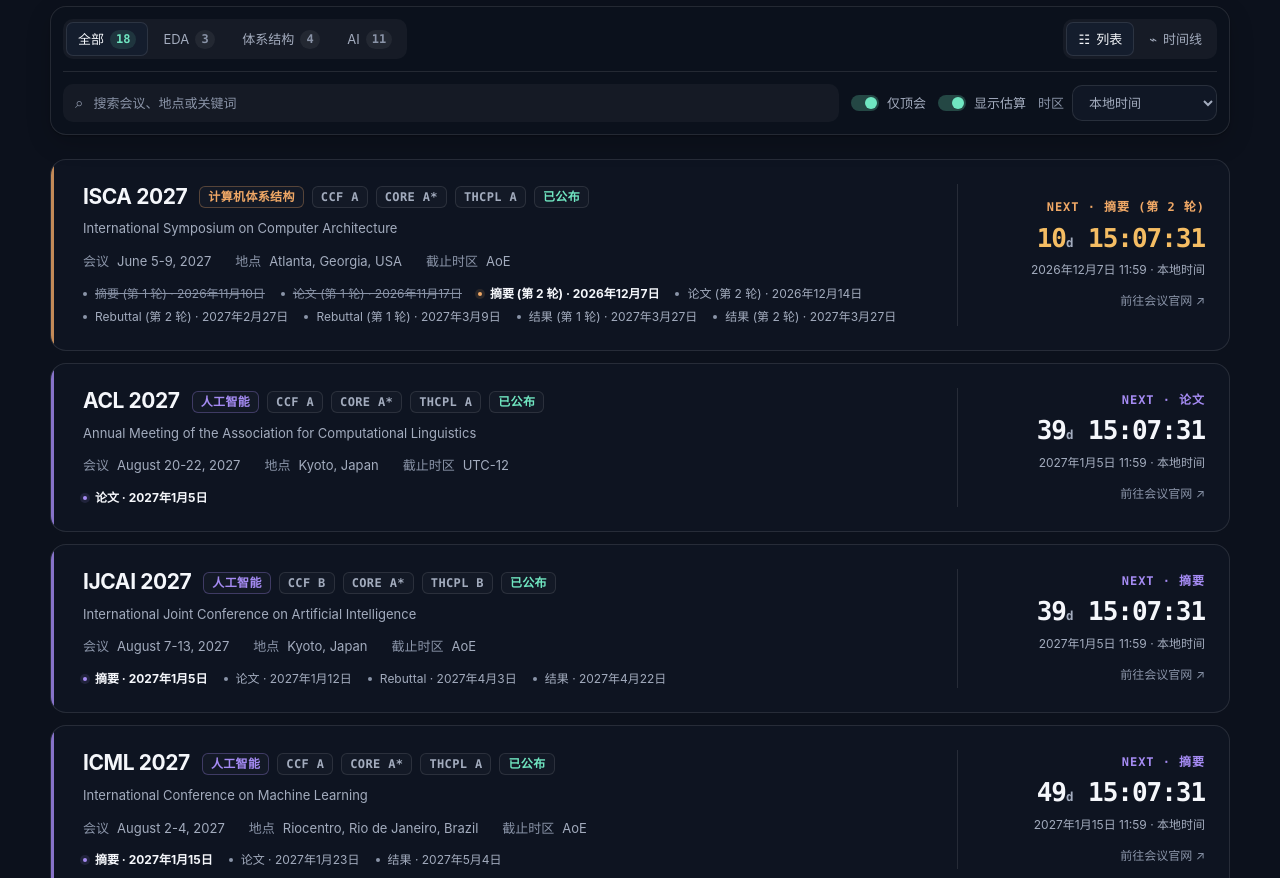
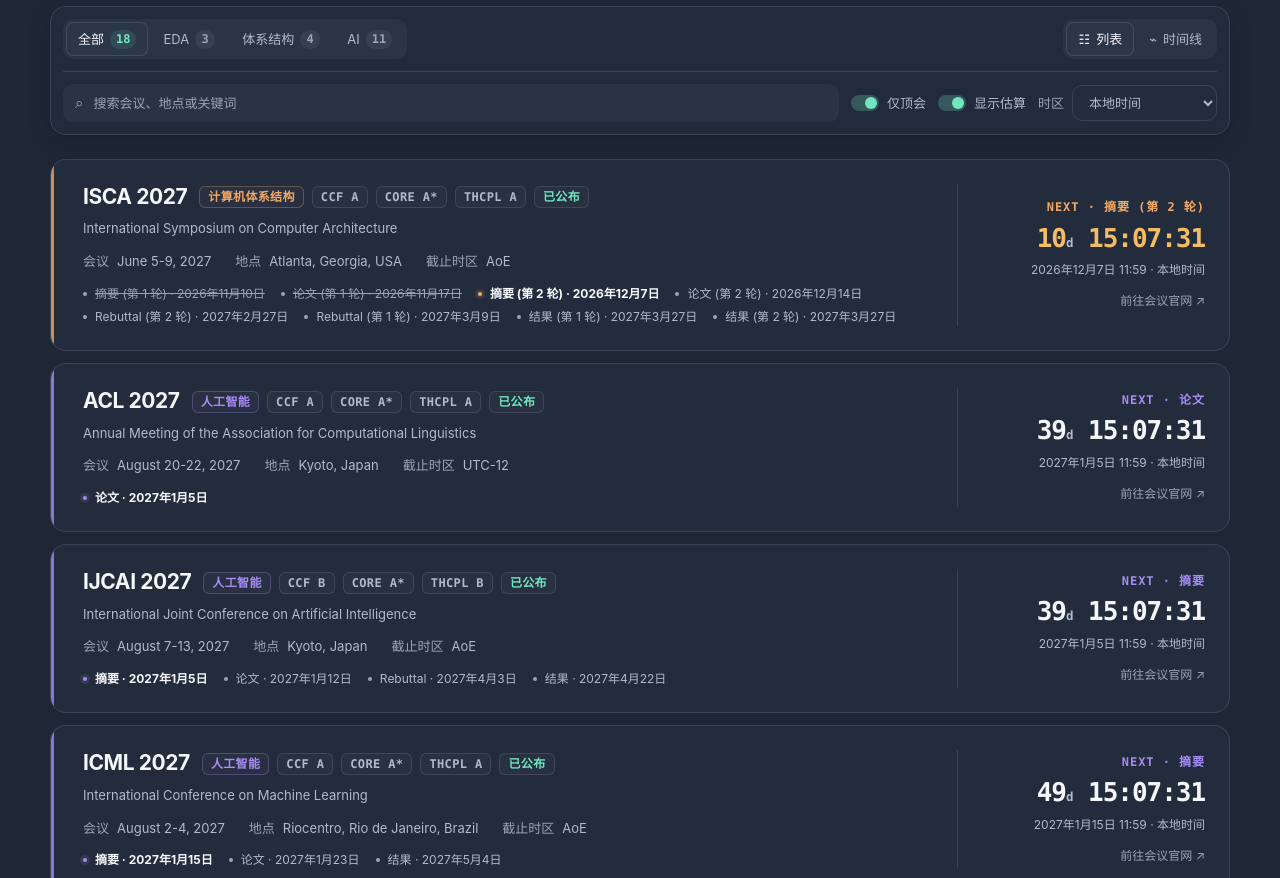
Before and after one commit to FCHXWH823/Conf-Tracker, a plain HTML site: page docs/index.html in a window 1280 px wide. Shown: the part 730-1608 px from the top of the page. Drawn offline with Linux system fonts and the light colour scheme.

Commit message:
Soften background from near-black to slate blue-grey
Text greys brightened to keep AA contrast on the lighter surfaces.

Co-Authored-By: Claude Opus 5.5 <noreply@anthropic.com>

```diff
--- a/docs/style.css
+++ b/docs/style.css
@@ -2,16 +2,16 @@
    Conf Radar — design tokens (see design/DESIGN.md)
    ========================================================================== */
 :root {
-  /* colour — tinted greys, contrast measured on --night */
-  --ink: #f5f7fb;            /* 18:1 */
-  --muted: #a3acbe;          /* 8.4:1 — secondary text */
-  --faint: #8a94a8;          /* 6.4:1 — tertiary text, still AA */
-  --night: #080b12;
-  --night-2: #0c111c;
-  --panel: #101725;
-  --panel-2: #141d2d;
-  --line: rgba(255,255,255,.1);
-  --line-bright: rgba(255,255,255,.18);
+  /* colour — soft slate blue-grey; contrast measured on --panel */
+  --ink: #f5f7fb;            /* 15:1 */
+  --muted: #b1bacb;          /* 7.2:1 on cards — secondary text */
+  --faint: #9aa4b8;          /* 5.6:1 on cards — tertiary text, AA */
+  --night: #1a2130;
+  --night-2: #1f2737;
+  --panel: #232c3d;
+  --panel-2: #2c3649;
+  --line: rgba(255,255,255,.11);
+  --line-bright: rgba(255,255,255,.2);
   --mint: #70e6c1;
   --eda: #72dfc2;
   --arch: #f0a866;
@@ -35,8 +35,8 @@
 
   /* shape & depth */
   --r-sm: 6px; --r-md: 10px; --r-lg: 16px; --r-xl: 22px;
-  --shadow-1: 0 1px 2px rgba(0,0,0,.3), 0 8px 24px rgba(0,0,0,.18);
-  --shadow-2: 0 2px 4px rgba(0,0,0,.3), 0 28px 80px rgba(0,0,0,.35);
+  --shadow-1: 0 1px 2px rgba(0,0,0,.18), 0 8px 24px rgba(0,0,0,.14);
+  --shadow-2: 0 2px 4px rgba(0,0,0,.18), 0 24px 64px rgba(0,0,0,.24);
   --ease: cubic-bezier(.16, 1, .3, 1);
   color-scheme: dark;
 }
@@ -59,7 +59,7 @@ a:hover { color: var(--mint); }
 
 /* Decorative glow, clipped so it can never widen the page */
 .ambient-layer { position: absolute; inset: 0 0 auto; height: 1100px; overflow: hidden; pointer-events: none; z-index: -1; }
-.ambient { position: absolute; opacity: .55; }
+.ambient { position: absolute; opacity: .4; }
 .ambient-a { width: 580px; height: 580px; right: -240px; top: -230px; background: radial-gradient(circle, rgba(53,203,166,.17), transparent 68%); }
 .ambient-b { width: 520px; height: 520px; left: -280px; top: 420px; background: radial-gradient(circle, rgba(97,78,184,.13), transparent 70%); }
 
@@ -94,7 +94,7 @@ h1 em { color: var(--mint); font-style: normal; }
 .button.primary:hover { background: #8ceccb; color: #07110e; }
 .button.ghost:hover { border-color: var(--mint); }
 
-.next-panel { position: relative; overflow: hidden; padding: var(--s-5) var(--s-6) var(--s-6); border: 1px solid rgba(112,230,193,.26); border-radius: var(--r-xl); background: linear-gradient(145deg, rgba(18,29,43,.96), rgba(9,15,24,.92)); box-shadow: var(--shadow-2), inset 0 1px rgba(255,255,255,.04); }
+.next-panel { position: relative; overflow: hidden; padding: var(--s-5) var(--s-6) var(--s-6); border: 1px solid rgba(112,230,193,.26); border-radius: var(--r-xl); background: linear-gradient(145deg, #27344a, #1f2838); box-shadow: var(--shadow-2), inset 0 1px rgba(255,255,255,.04); }
 .next-panel::before { content: ""; position: absolute; inset: 0; opacity: .2; background-image: linear-gradient(rgba(112,230,193,.1) 1px, transparent 1px), linear-gradient(90deg, rgba(112,230,193,.1) 1px, transparent 1px); background-size: 32px 32px; mask-image: linear-gradient(to bottom, black, transparent 85%); }
 .panel-topline, #hero-next { position: relative; z-index: 1; }
 .panel-topline { display: flex; justify-content: space-between; color: var(--faint); font: 700 var(--fs-xs)/1.2 var(--mono); letter-spacing: .16em; }
@@ -121,7 +121,7 @@ h1 em { color: var(--mint); font-style: normal; }
 /* ---------- tracker ---------- */
 .tracker-section { padding-block: var(--s-8) var(--s-9); background: var(--night-2); border-block: 1px solid var(--line); }
 #results-summary { font-size: var(--fs-sm); font-variant-numeric: tabular-nums; }
-.control-bar { position: sticky; top: var(--s-3); z-index: 20; display: flex; flex-direction: column; gap: var(--s-3); margin-bottom: var(--s-5); padding: var(--s-3); border: 1px solid var(--line); border-radius: var(--r-lg); background: rgba(13,18,29,.92); box-shadow: var(--shadow-1); backdrop-filter: blur(18px); }
+.control-bar { position: sticky; top: var(--s-3); z-index: 20; display: flex; flex-direction: column; gap: var(--s-3); margin-bottom: var(--s-5); padding: var(--s-3); border: 1px solid var(--line); border-radius: var(--r-lg); background: rgba(35,44,61,.94); box-shadow: var(--shadow-1); backdrop-filter: blur(18px); }
 .control-row { display: flex; align-items: center; gap: var(--s-3); }
 .seg { display: inline-flex; gap: 3px; padding: 3px; border-radius: var(--r-md); background: rgba(255,255,255,.045); }
 .seg button { display: inline-flex; align-items: center; justify-content: center; gap: 6px; min-height: 34px; border: 0; border-radius: 7px; padding: 0 var(--s-3); background: transparent; color: var(--muted); cursor: pointer; font-size: var(--fs-sm); }
@@ -139,8 +139,8 @@ h1 em { color: var(--mint); font-style: normal; }
 .check { display: inline-flex; align-items: center; gap: var(--s-2); min-height: 34px; color: var(--muted); font-size: var(--fs-sm); cursor: pointer; white-space: nowrap; }
 .check b { font: inherit; }
 .check input { position: absolute; opacity: 0; }
-.check span { position: relative; width: 28px; height: 16px; border-radius: 20px; background: #303848; transition: background .2s; }
-.check span::after { content: ""; position: absolute; width: 12px; height: 12px; top: 2px; left: 2px; border-radius: 50%; background: #8891a2; transition: transform .2s var(--ease), background .2s; }
+.check span { position: relative; width: 28px; height: 16px; border-radius: 20px; background: #3a4458; transition: background .2s; }
+.check span::after { content: ""; position: absolute; width: 12px; height: 12px; top: 2px; left: 2px; border-radius: 50%; background: #a3acbe; transition: transform .2s var(--ease), background .2s; }
 .check input:checked + span { background: rgba(112,230,193,.25); }
 .check input:checked + span::after { transform: translateX(12px); background: var(--mint); }
 .check input:focus-visible + span { outline: 2px solid var(--mint); outline-offset: 2px; }
@@ -149,9 +149,9 @@ select { height: 36px; padding: 0 var(--s-5) 0 var(--s-3); border: 1px solid var
 
 /* ---------- conference cards ---------- */
 .conference-list { display: grid; gap: var(--s-3); }
-.conf-card { --c: var(--mint); position: relative; display: grid; grid-template-columns: minmax(0, 1fr) 248px; gap: var(--s-6); overflow: hidden; padding: var(--s-5) var(--s-5) var(--s-5) var(--s-6); border: 1px solid var(--line); border-radius: var(--r-lg); background: rgba(16,23,37,.72); scroll-margin-top: var(--s-9); transition: border-color .2s, background .2s; }
+.conf-card { --c: var(--mint); position: relative; display: grid; grid-template-columns: minmax(0, 1fr) 248px; gap: var(--s-6); overflow: hidden; padding: var(--s-5) var(--s-5) var(--s-5) var(--s-6); border: 1px solid var(--line); border-radius: var(--r-lg); background: var(--panel); scroll-margin-top: var(--s-9); transition: border-color .2s, background .2s; }
 .conf-card::before { content: ""; position: absolute; inset-block: 0; left: 0; width: 3px; background: var(--c); opacity: .8; }
-.conf-card:hover { border-color: var(--line-bright); background: rgba(18,27,42,.9); }
+.conf-card:hover { border-color: var(--line-bright); background: #27314a; }
 .conf-card:target { border-color: color-mix(in srgb, var(--c) 60%, transparent); }
 .conf-card[data-cat="EDA"] { --c: var(--eda); }
 .conf-card[data-cat="Architecture"] { --c: var(--arch); }
@@ -186,7 +186,7 @@ select { height: 36px; padding: 0 var(--s-5) 0 var(--s-3); border: 1px solid var
 .tba { color: var(--muted); font-size: var(--fs-sm); font-weight: 600; }
 
 /* ---------- timeline ---------- */
-#timeline { overflow-x: auto; border: 1px solid var(--line); border-radius: var(--r-lg); background: rgba(16,23,37,.72); }
+#timeline { overflow-x: auto; border: 1px solid var(--line); border-radius: var(--r-lg); background: var(--panel); }
 .tl { min-width: 940px; padding-bottom: var(--s-2); }
 .tl-head, .tl-row { display: grid; grid-template-columns: 148px 1fr; }
 .tl-head { position: sticky; top: 0; z-index: 3; background: var(--panel); border-bottom: 1px solid var(--line); }
@@ -221,7 +221,7 @@ select { height: 36px; padding: 0 var(--s-5) 0 var(--s-3); border: 1px solid var
 .empty span { display: block; margin-top: var(--s-2); font-size: var(--fs-sm); }
 
 /* ---------- method ---------- */
-.method-card { padding: var(--s-7); border: 1px solid var(--line); border-radius: var(--r-xl); background: linear-gradient(135deg, rgba(20,29,45,.85), rgba(11,17,27,.9)); }
+.method-card { padding: var(--s-7); border: 1px solid var(--line); border-radius: var(--r-xl); background: linear-gradient(135deg, #263047, #212a3b); }
 .method-card > div:first-child { display: flex; align-items: end; justify-content: space-between; }
 .method-card > div:first-child::after { content: "↻"; color: rgba(112,230,193,.25); font: 200 72px/1 sans-serif; }
 .method-steps { display: grid; grid-template-columns: repeat(3, 1fr); gap: var(--s-6); margin-top: var(--s-7); padding-top: var(--s-6); border-top: 1px solid var(--line); }
```
Also changed, not shown: docs/index.html (+1 -1 lines), 1 other file.
